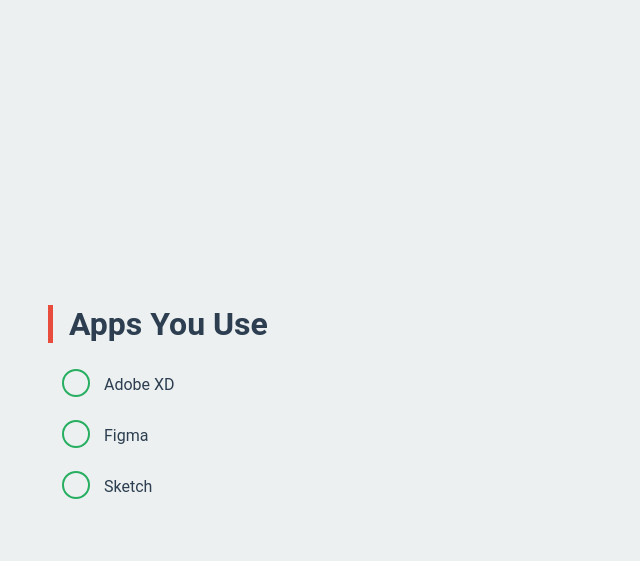
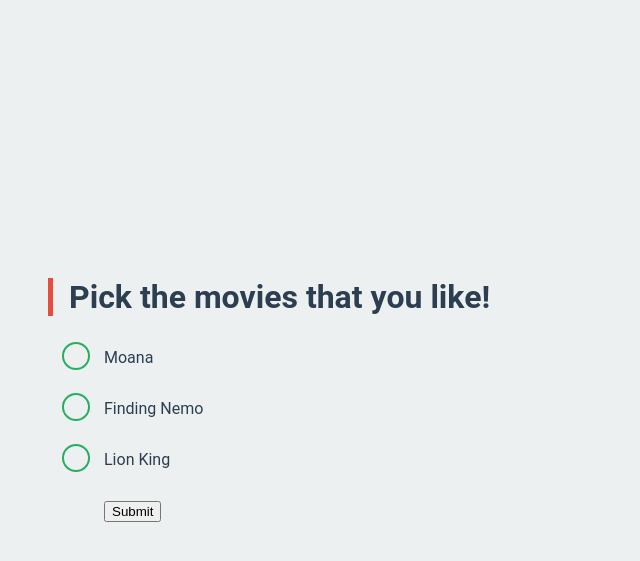
Before and after one commit to alishibli97/Scalable-Machine-Learning-and-Deep-Learning, a Flask app: page /hello in a window 1280 px wide. Shown: the top 561 px of the page, without its empty margins (0-640 px from the left). Run offline with Flask 2, Linux system fonts and the light colour scheme; grey boxes are pictures that could not be loaded.

Commit message:
finally working

```diff
--- a/project/templates/index.html
+++ b/project/templates/index.html
@@ -5,25 +5,28 @@
     <meta name="viewport" content="width=device-width, initial-scale=1.0" />
     <meta http-equiv="X-UA-Compatible" content="ie=edge" />
     <title>GTCoding</title>
-    <link rel="stylesheet" href="static/css/style.css" />
+    <link rel="stylesheet" href="style.css" />
   </head>
   <body>
     <div class="container">
-      <h1>Apps You Use</h1>
+      <h1>Pick the movies that you like!</h1>
 
       <div class="group">
         <input type="checkbox" id="xd" />
-        <label for="xd">Adobe XD</label>
+        <label for="xd">Moana</label>
       </div>
 
       <div class="group">
         <input type="checkbox" id="figma" />
-        <label for="figma">Figma</label>
+        <label for="figma">Finding Nemo</label>
       </div>
 
       <div class="group">
         <input type="checkbox" id="sketch" />
-        <label for="sketch">Sketch</label>
+        <label for="sketch">Lion King</label>
+      </div>
+      <div class="group">
+        <input type="submit" id="submit" />
       </div>
     </div>
   </body>
```
